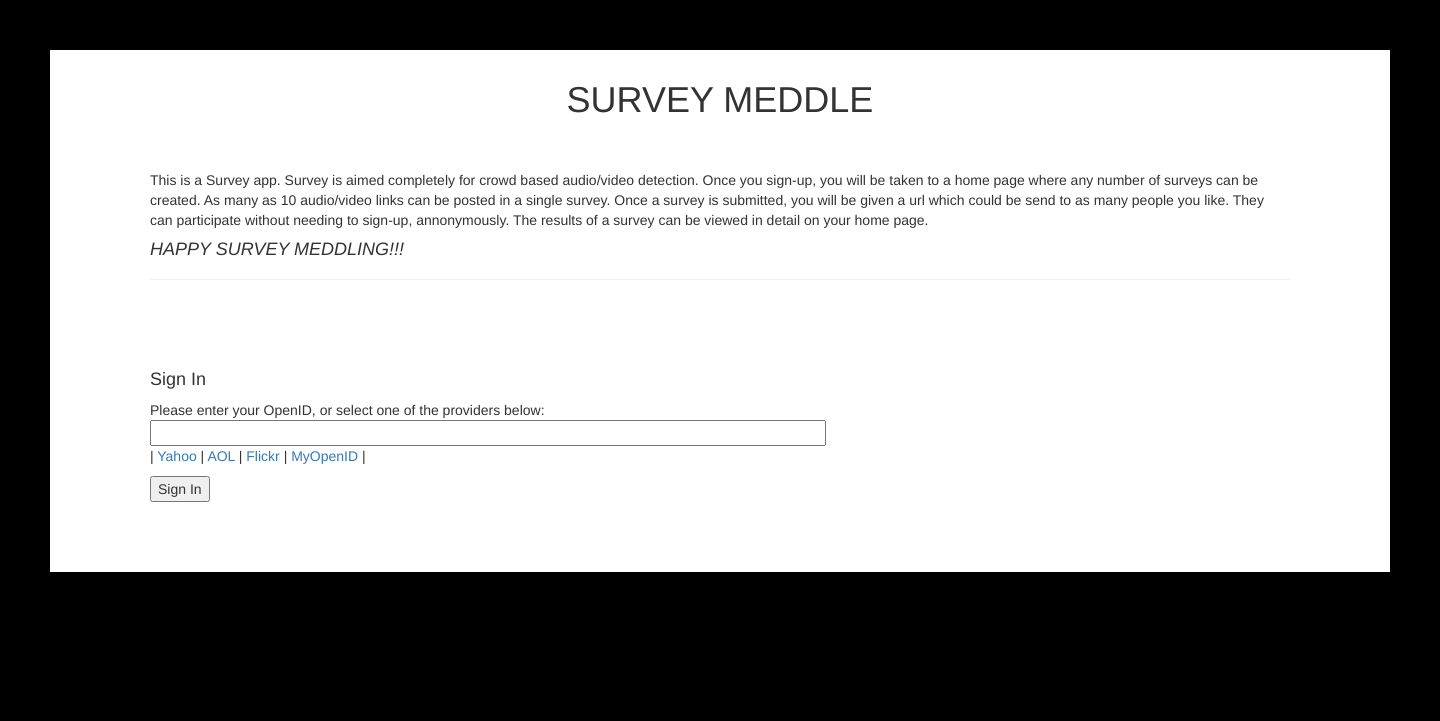
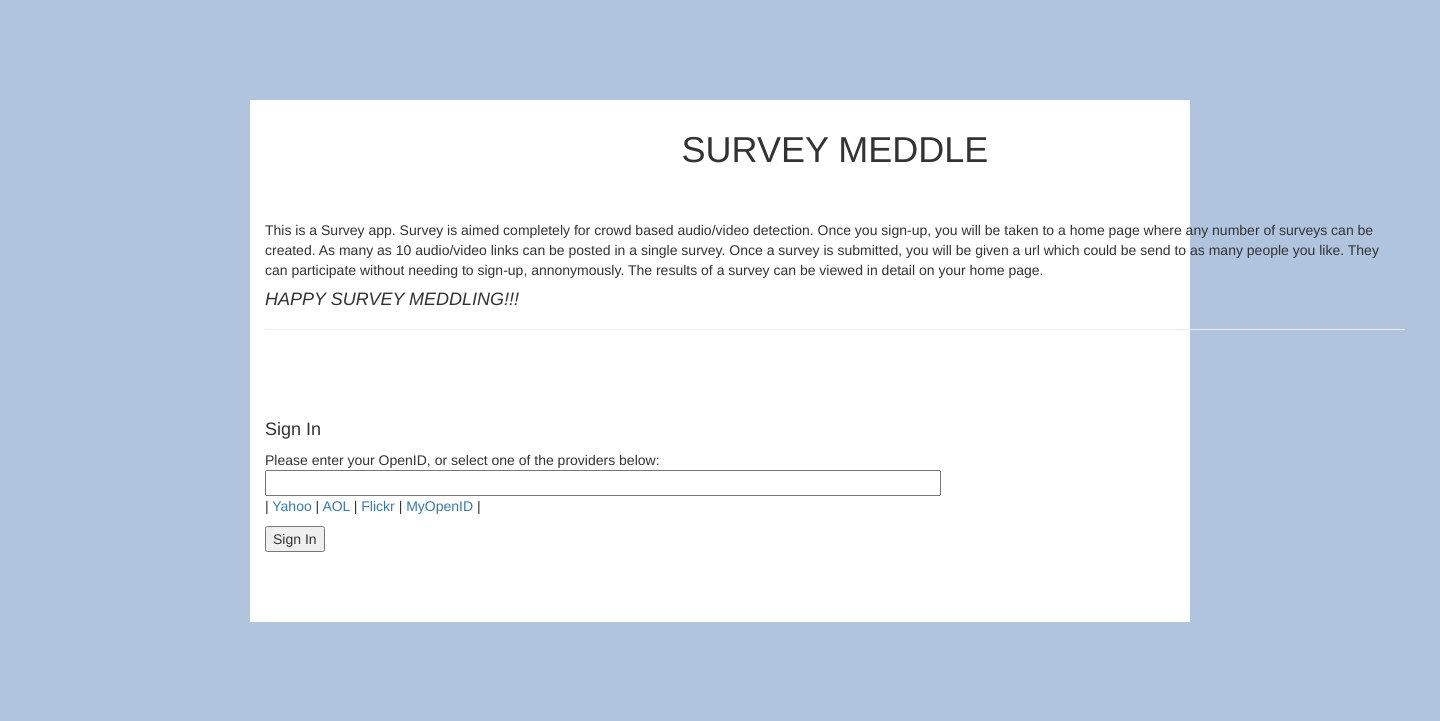
Before and after one commit to hridhya/surveyApp, a Flask app: page /login in a window 1440 px wide. Shown: the top 721 px of the page. Run offline with Flask 2, Linux system fonts and the light colour scheme; some libraries are stand-ins or nearby versions.

```diff
--- a/app/static/main.css
+++ b/app/static/main.css
@@ -11,7 +11,11 @@
 }
 
 
-html { background-color: black; }
+html { background-color: #b0c4de; }
 
 
-body { margin:50px; background-image: white;}
+body { margin-top: 100px;
+    margin-bottom: 100px;
+    margin-right: 250px;
+    margin-left: 250px;
+     background-image:white ;}
--- /dev/null
+++ b/runtime.txt
@@ -0,0 +1 @@
+python-2.7.5
```
Also changed, not shown: requirements.txt (added, +7 -0 lines), 1 other file.
